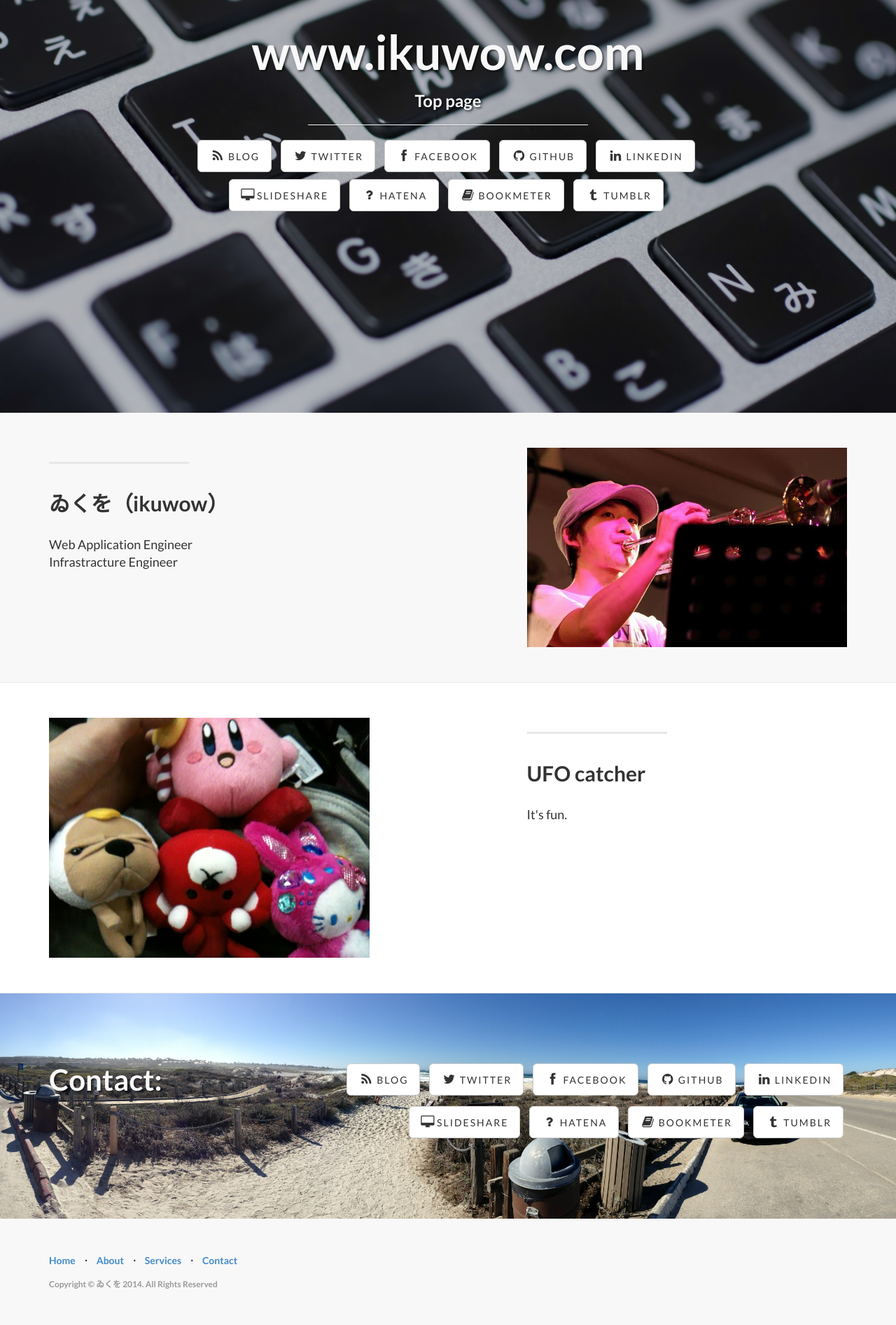
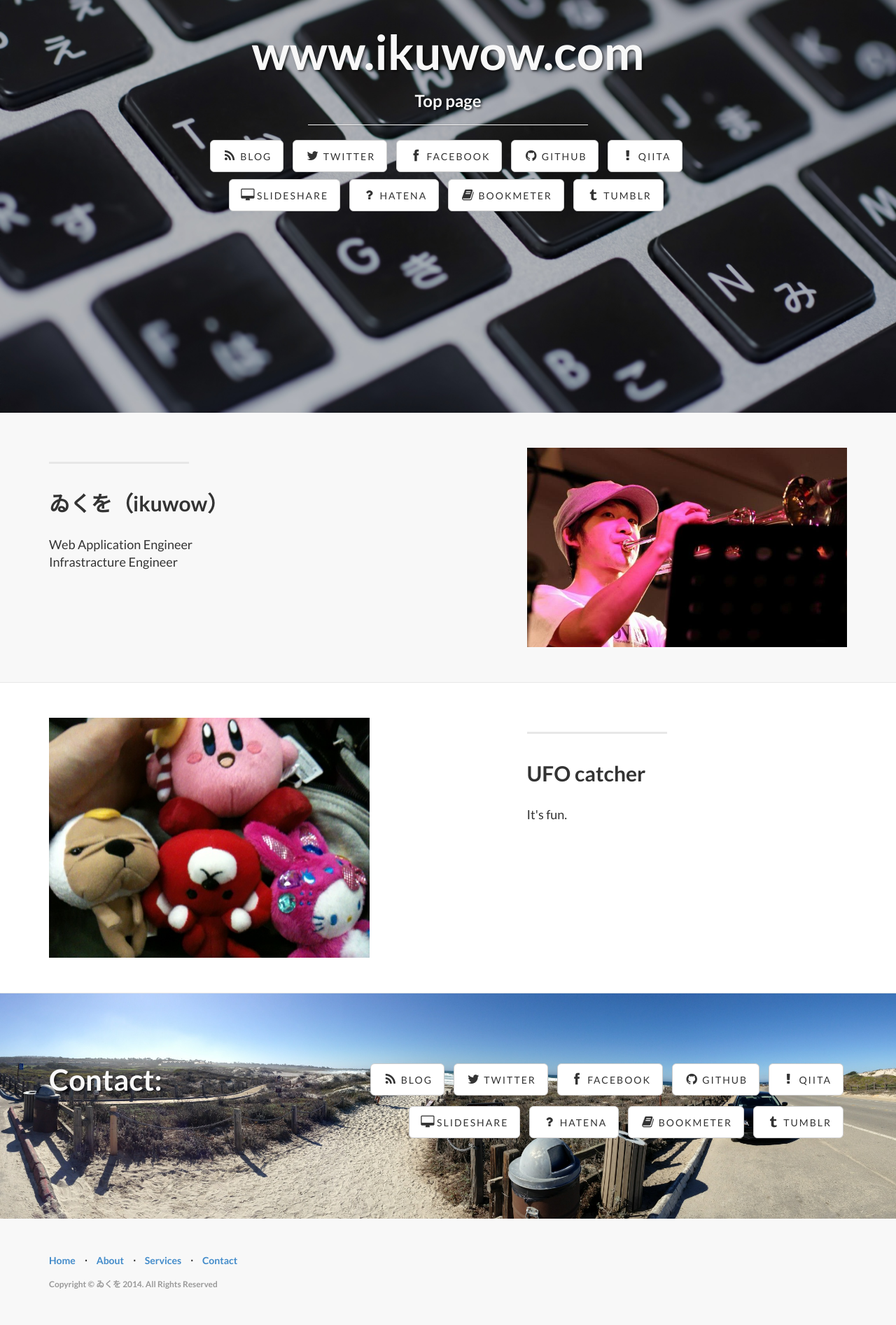
Before and after one commit to ikuwow/ikuwow_top, a PHP site: page / in a window 1280 px wide. Shown: the part 242-2136 px from the top of the page at 70% size. Run offline with PHP 8.4, Linux system fonts and the light colour scheme.

Commit message:
add qiita and add description

```diff
--- a/index.php
+++ b/index.php
@@ -4,7 +4,7 @@
 <head>
     <meta charset="utf-8">
     <meta name="viewport" content="width=device-width, initial-scale=1.0">
-    <meta name="description" content="ゐくを ikuwow">
+    <meta name="description" content="ゐくを ikuwow 出川 幾夫 トップページ ホームページ ポートフォリオ">
     <meta name="author" content="ゐくを ikuwow">
 
     <title>www.ikuwow.com</title>
@@ -74,9 +74,14 @@
                             <li><a href="https://github.com/ikuwow/" class="btn btn-default btn-lg">
                                 <i class="fa fa-github fa-fw"></i> <span class="network-name">Github</span></a>
                             </li>
+                            <li><a href="http://qiita.com/ikuwow" class="btn btn-default btn-lg">
+                                <i class="fa fa-exclamation fa-fw"></i> <span class="network-name">Qiita</span></a>
+                            </li>
+                            <?php /*
                             <li><a href="http://www.linkedin.com/pub/幾夫-出川/85/aba/290" class="btn btn-default btn-lg">
                                 <i class="fa fa-linkedin fa-fw"></i> <span class="network-name">Linkedin</span></a>
                             </li>
+                             */ ?>
                         </ul>
                         <ul class="list-inline intro-social-buttons">
                             <li><a href="http://www.slideshare.net/hashikiikuwow" class="btn btn-default btn-lg">
@@ -193,9 +198,14 @@
                         <li><a href="https://github.com/ikuwow" class="btn btn-default btn-lg">
                             <i class="fa fa-github fa-fw"></i> <span class="network-name">Github</span></a>
                         </li>
+                        <li><a href="http://qiita.com/ikuwow" class="btn btn-default btn-lg">
+                            <i class="fa fa-exclamation fa-fw"></i> <span class="network-name">Qiita</span></a>
+                        </li>
+                        <?php /*
                         <li><a href="http://www.linkedin.com/pub/幾夫-出川/85/aba/290" class="btn btn-default btn-lg">
                             <i class="fa fa-linkedin fa-fw"></i> <span class="network-name">Linkedin</span></a>
                         </li>
+                         */ ?>
                      </ul>
                      <ul class="list-inline banner-social-buttons">
                          <li><a href="http://www.slideshare.net/hashikiikuwow" class="btn btn-default btn-lg">
```
